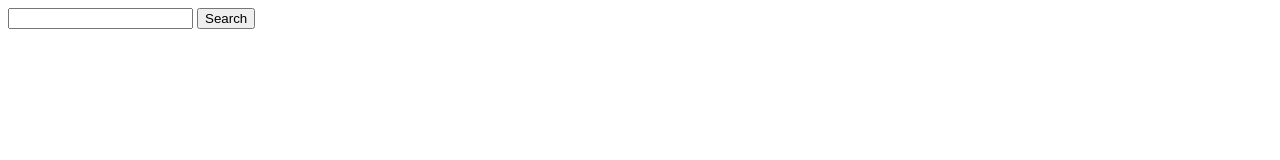
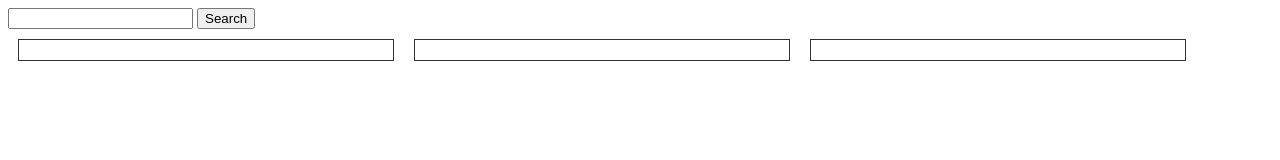
Before and after one commit to tatianaalcocer/travel, a website: page public/index.html in a window 1280 px wide. Drawn offline with nearby package versions, Linux system fonts and the light colour scheme.

Commit message:
Adds display boxes.

```diff
--- a/public/index.html
+++ b/public/index.html
@@ -16,17 +16,15 @@
   </form>
 
   <div id="results">
-    <div id="restaurant"></div>
-    <div id="hotel"></div>
-    <div id="concert"></div>
-    <div id="sites"></div>
+    <div class="result-section" id="restaurant"></div>
+    <div class="result-section" id="concert"></div>
+    <div class="result-section" id="sites"></div>
   </div>
 
   <script src="https://code.jquery.com/jquery-3.3.1.min.js" integrity="sha256-FgpCb/KJQlLNfOu91ta32o/NMZxltwRo8QtmkMRdAu8="
     crossorigin="anonymous"></script>
   <script src="app.js"></script>
   <script src="restaurant.js"></script>
-  <script src="hotel.js"></script>
   <script src="site.js"></script>
   <script src="concert.js"></script>
 </body>
--- a/public/style.css
+++ b/public/style.css
@@ -0,0 +1,8 @@
+.result-section {
+  border: 1px solid #333;
+  margin: 10px;
+  padding: 10px;
+  width: 28%;
+  display: block;
+  float: left;
+}
```
